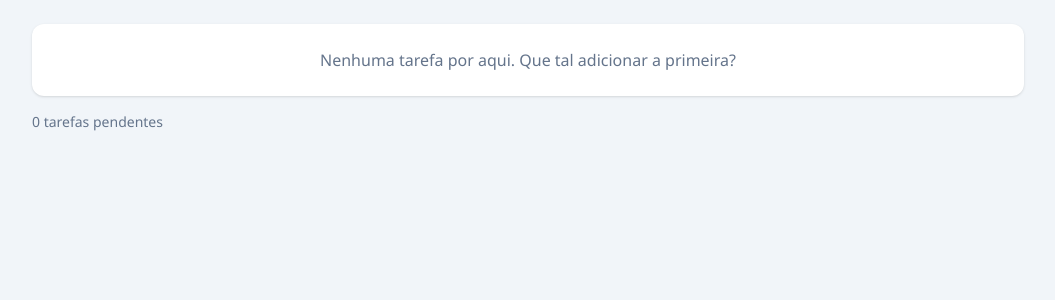
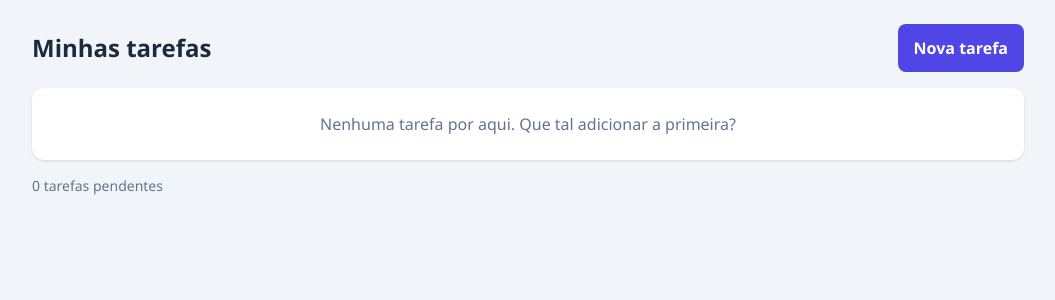
Before and after one commit to melissagouvea/ESTODOLISTWEB, a Flask app: page / in a window 1280 px wide. Shown: the part 68-368 px from the top of the page, without its empty margins (112-1167 px from the left). Run offline with Flask 3, Linux system fonts and the light colour scheme; the visitor is signed in with stand-in values (Sample User, id 1); data that the repository does not hold is empty; some libraries are stand-ins or nearby versions.

Commit message:
adiciona cabeçalho e botão de nova tarefa ao conteúdo da página

```diff
--- a/templates/index.html
+++ b/templates/index.html
@@ -3,7 +3,13 @@
 
 {% block content %}
   <main class="max-w-5xl mx-auto px-4 py-6">
-
+    <div class="flex items-center justify-between mb-4">
+    <h2 class="text-2xl font-bold">Minhas tarefas</h2>
+    <a href="/adicionar"
+        class="px-4 py-3 rounded-lg bg-indigo-600 text-white font-semibold hover:bg-indigo-700">
+        Nova tarefa
+    </a>
+</div>
     <ul class="space-y-3">
       {% for tarefa in tarefas %}
       <li class="bg-white rounded-xl shadow p-4 flex flex-col gap-3
```
